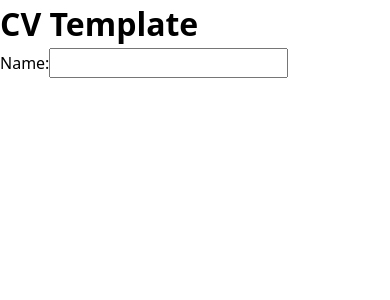
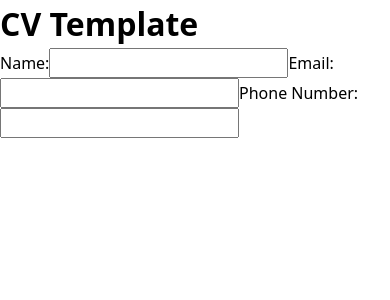
Before and after one commit to MarcusW9/cv-application, a React (Vite) app: page / in a window 390 px wide. Shown: the top 300 px of the page. Built offline with nearby package versions, Linux system fonts and the light colour scheme.

Commit message:
Add controlled name, email and phone inputs to GeneralInfo

```diff
--- a/src/components/GeneralInfo.jsx
+++ b/src/components/GeneralInfo.jsx
@@ -1,13 +1,47 @@
 // A section to add general information like name, email and phone number.
 
+import { useState } from 'react'
 export default function GeneralInfo() {
 
+    const generalInfoData = {
+        name: "",
+        email: "",
+        phoneNumber: ""
+    }
 
+    const [generalInfo, setGeneralInfo] = useState(generalInfoData);
+
+    console.log(generalInfo)
+
+    function handleChange(e) {
+        setGeneralInfo({...generalInfo, [e.target.name] : e.target.value })
+    }
 
     return (
         <section>
             <label>Name:
-                <input type="text"/>
+                <input
+                type="text"
+                name="name"
+                value={generalInfo.name}
+                onChange={handleChange}
+                />
+            </label>
+            <label>Email:
+                <input
+                type="text"
+                name="email"
+                value={generalInfo.email}
+                onChange={handleChange}
+                />
+            </label>
+            <label>Phone Number:
+                <input
+                type="text"
+                name="phoneNumber"
+                value={generalInfo.phoneNumber}
+                onChange={handleChange}
+                />
             </label>
         </section>
     )
```
